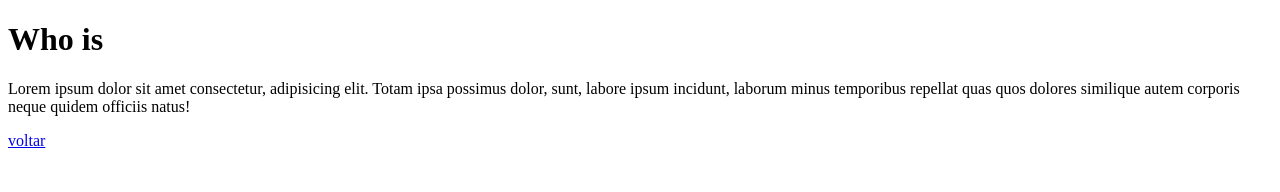
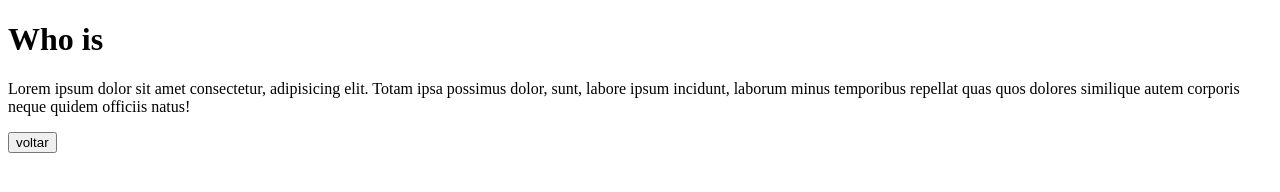
Before and after one commit to darciovilela/trabalhando-com-branches, a plain HTML site: page whois.html in a window 1280 px wide. Drawn offline with Linux system fonts and the light colour scheme.

Commit message:
Add back button to all pages

```diff
--- a/whois.html
+++ b/whois.html
@@ -14,6 +14,6 @@
       repellat quas quos dolores similique autem corporis neque quidem officiis
       natus!
     </p>
-    <a href="index.html"<button>voltar</button></a>
+    <a href="index.html"><button>voltar</button></a>
   </body>
 </html>
```
Also changed, not shown: contact.html (+2 -0 lines), products.html (+1 -0 lines), services.html (+1 -0 lines).
